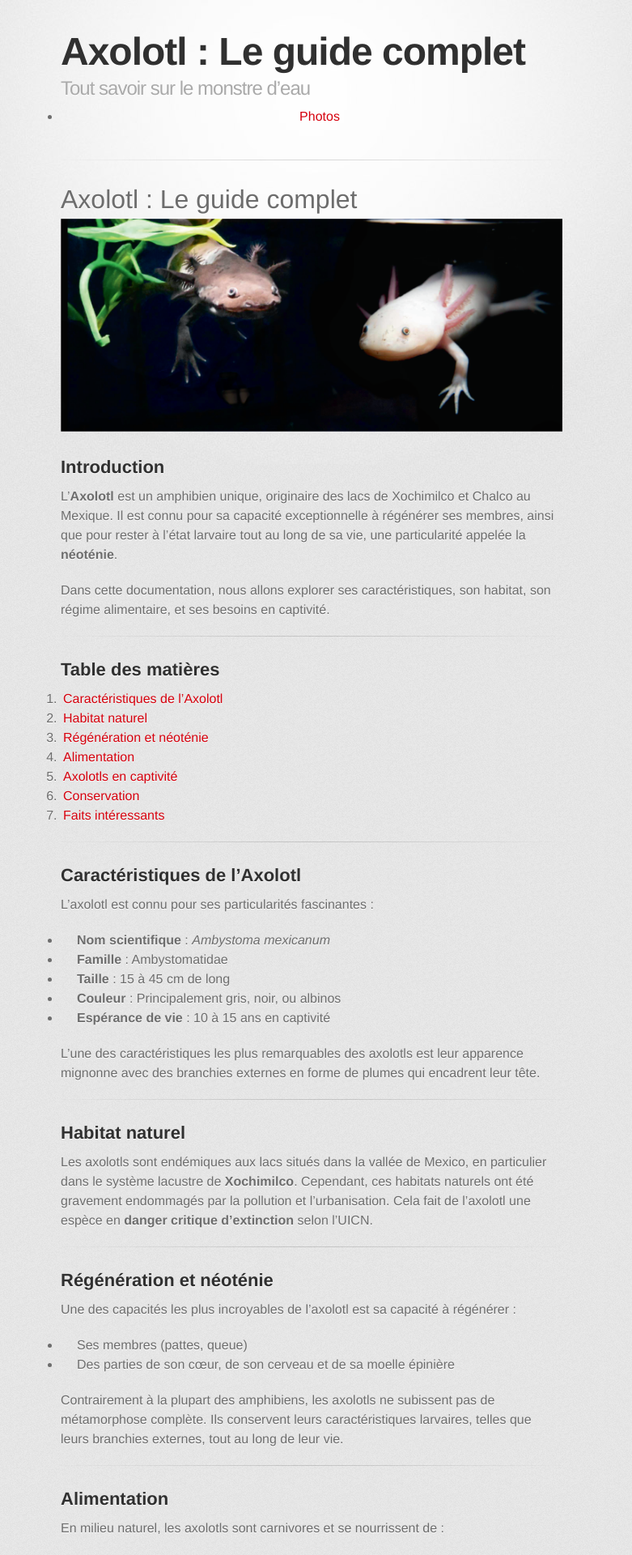
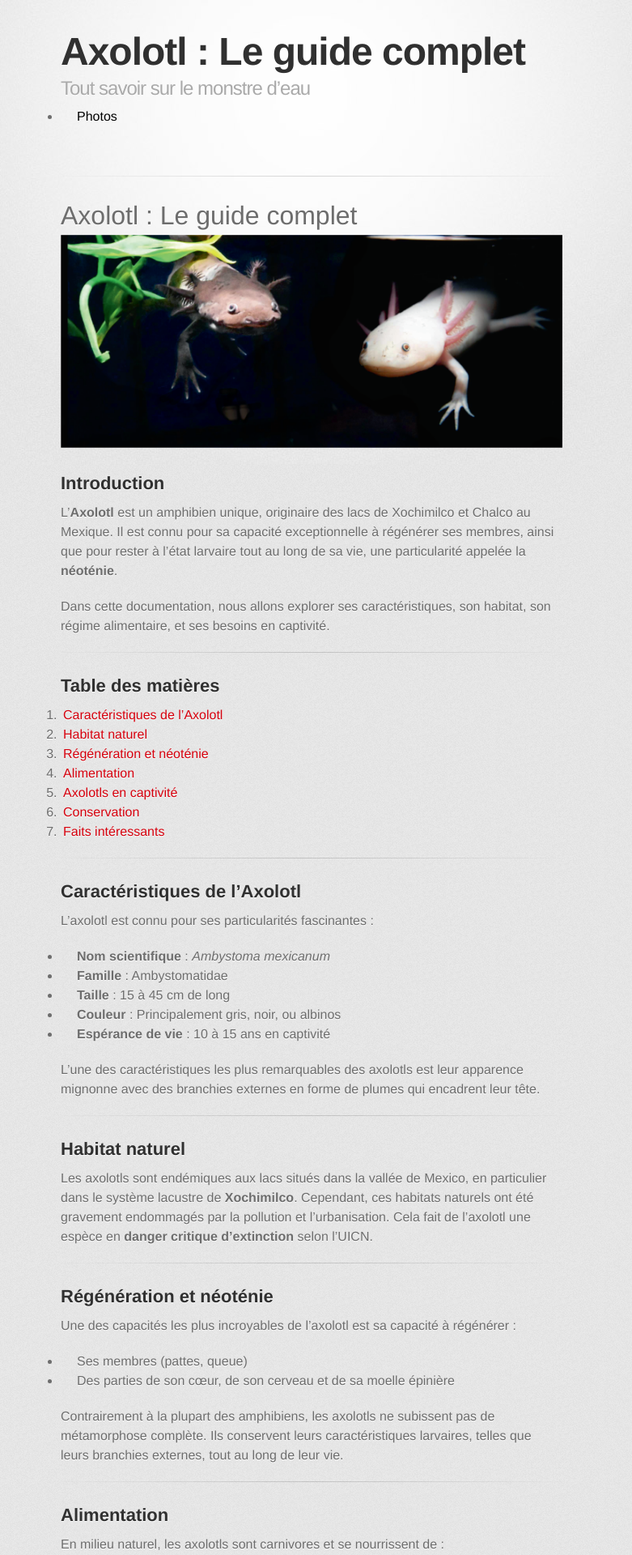
Before and after one commit to Azhoxs/azhoxs.github.io, a Jekyll site: the page built from index.md, in a window 1280 px wide. Shown: the top 1920 px of the page at 81% size, without its empty margins (255-1036 px from the left). Built offline with Jekyll 4.4.1, drawn with Linux system fonts in a browser that asks for light colours; some web fonts are replaced; our own code applies the rules of GitHub Pages for plain Markdown files.

Commit message:
Nav css edit

```diff
--- a/_layouts/default.html
+++ b/_layouts/default.html
@@ -48,10 +48,8 @@
 </html>
 
 <style>
-  nav ul {
-    list-style-type: none;
-    margin: 0;
-    padding: 0;
-    text-align: center;
+  nav ul li a {
+    color: #000;
+    text-decoration: none;
   }
 </style>
```
